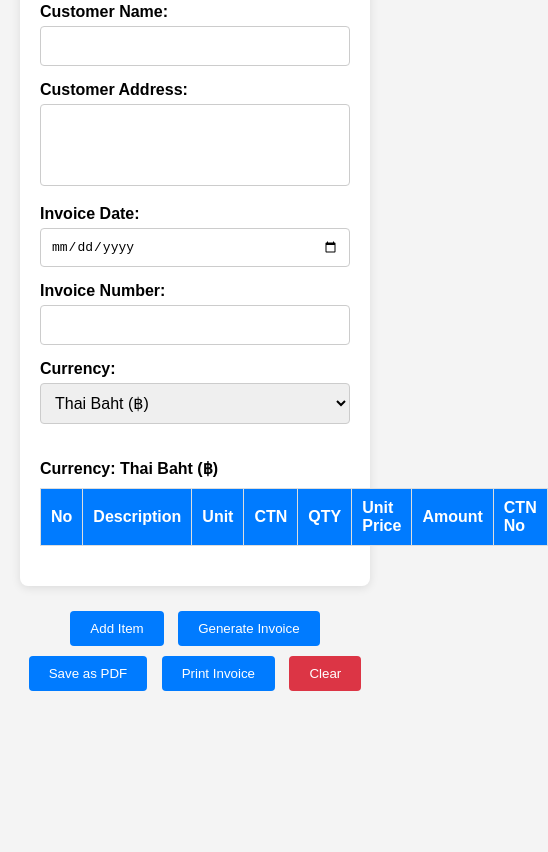
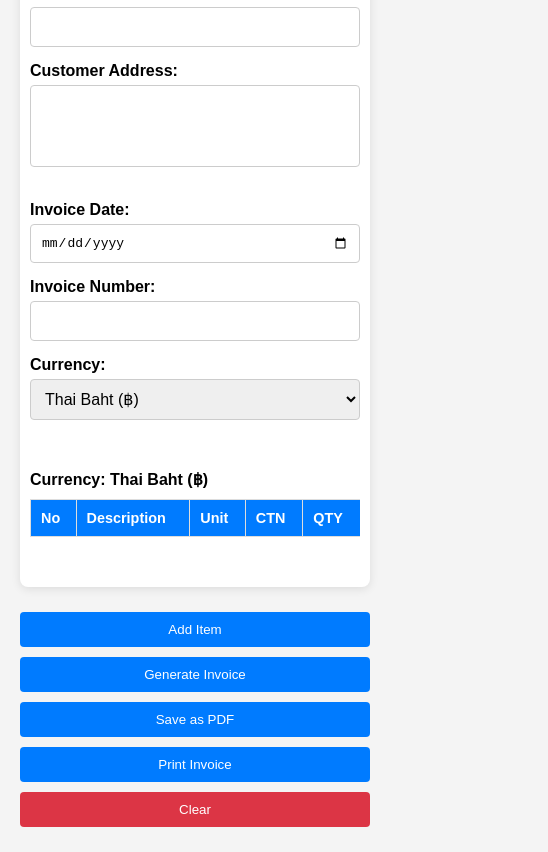
Before and after one commit to MrRobot07011997/invoice, a plain HTML site: page index.html in a window 390 px wide. Shown: the part 94-946 px from the top of the page, 548 px wide, since content can reach past the window. Before the commit the page ends 844 px from the top, so only its background shows below. Drawn offline with Linux system fonts and the light colour scheme.

Commit message:
Update index.html

```diff
--- a/index.html
+++ b/index.html
@@ -26,6 +26,7 @@
             padding: 20px;
             margin: auto;
             max-width: 800px;
+            width: 100%;
         }
 
         h1 {
@@ -37,12 +38,14 @@
 
         .header-info {
             display: flex;
+            flex-wrap: wrap;
             justify-content: space-between;
             margin-bottom: 20px;
         }
 
         .info-left, .info-right {
-            width: 48%;
+            width: 100%;
+            margin-bottom: 15px;
         }
 
         label {
@@ -86,10 +89,6 @@
             background-color: #f9f9f9;
         }
 
-        td:hover {
-            background-color: #e9ecef;
-        }
-
         .action-buttons {
             text-align: center;
             margin-top: 20px;
@@ -131,12 +130,40 @@
             margin-bottom: 10px;
         }
 
+        /* Responsive styles */
+        @media (min-width: 768px) {
+            .info-left, .info-right {
+                width: 48%;
+            }
+        }
+
+        @media (max-width: 767px) {
+            .container {
+                padding: 10px;
+            }
+
+            h1 {
+                font-size: 1.5em;
+            }
+
+            table {
+                font-size: 0.9em;
+            }
+
+            .action-buttons button {
+                width: 100%;
+                margin: 5px 0;
+            }
+        }
+
+        /* Styles for table scrolling on mobile */
         @media (max-width: 600px) {
-            .header-info {
-                flex-direction: column;
+            .table-container {
+                overflow-x: auto;
             }
-            .info-left, .info-right {
-                width: 100%;
+
+            table {
+                min-width: 600px;
             }
         }
 
@@ -215,6 +242,7 @@
         </div>
         <div id="currencyDisplay"></div>
         <form id="invoiceForm">
+            <div class="table-container">
                 <table>
                     <thead>
                         <tr>
@@ -232,6 +260,7 @@
                         <!-- Items will be added here dynamically -->
                     </tbody>
                 </table>
+            </div>
             <div id="total"></div>
         </form>
     </div>
@@ -243,6 +272,7 @@
         <button type="button" onclick="clearInvoice()" class="clear">Clear</button>
     </div>
     <script>
+        // ... (The JavaScript code remains the same as in the original version)
         let itemCount = 0;
         let currencySymbol = '฿';
         let currencyName = 'Thai Baht';
```
Lines whose indentation alone changed are shown as unchanged.
